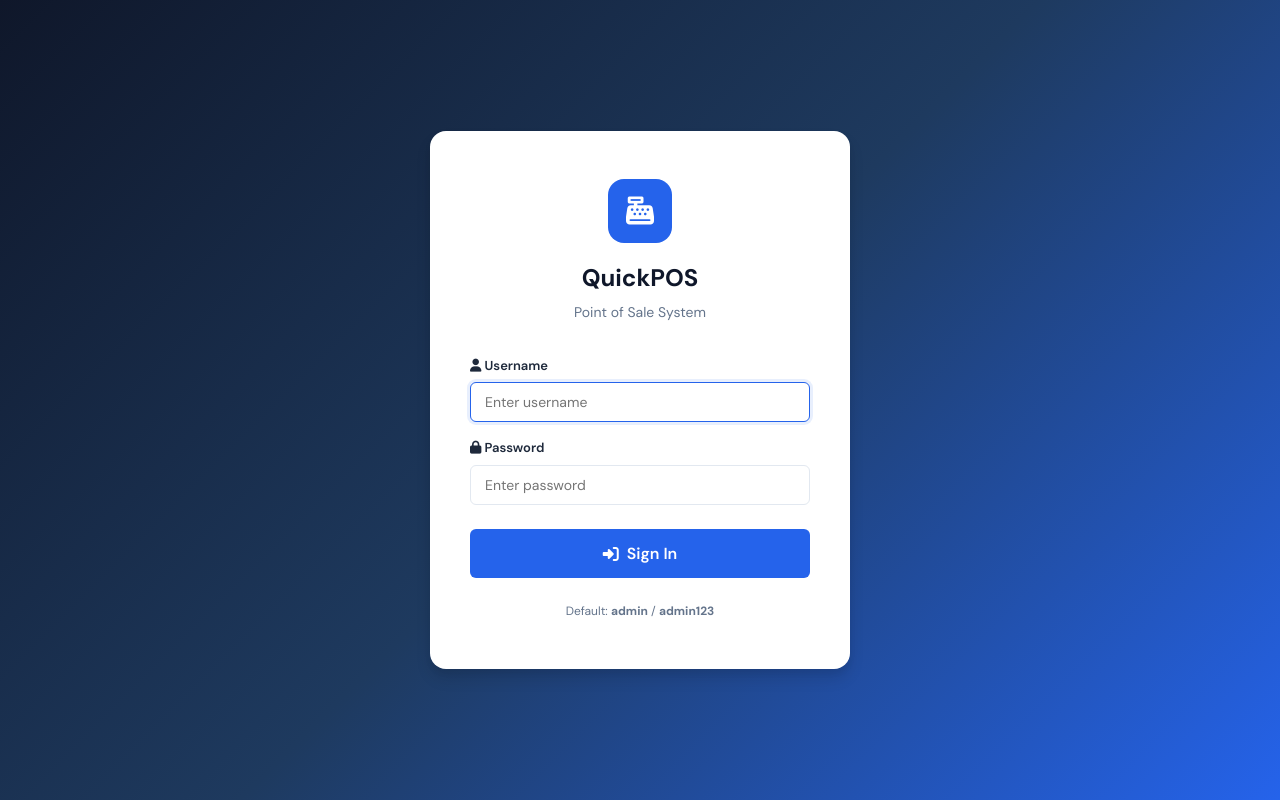
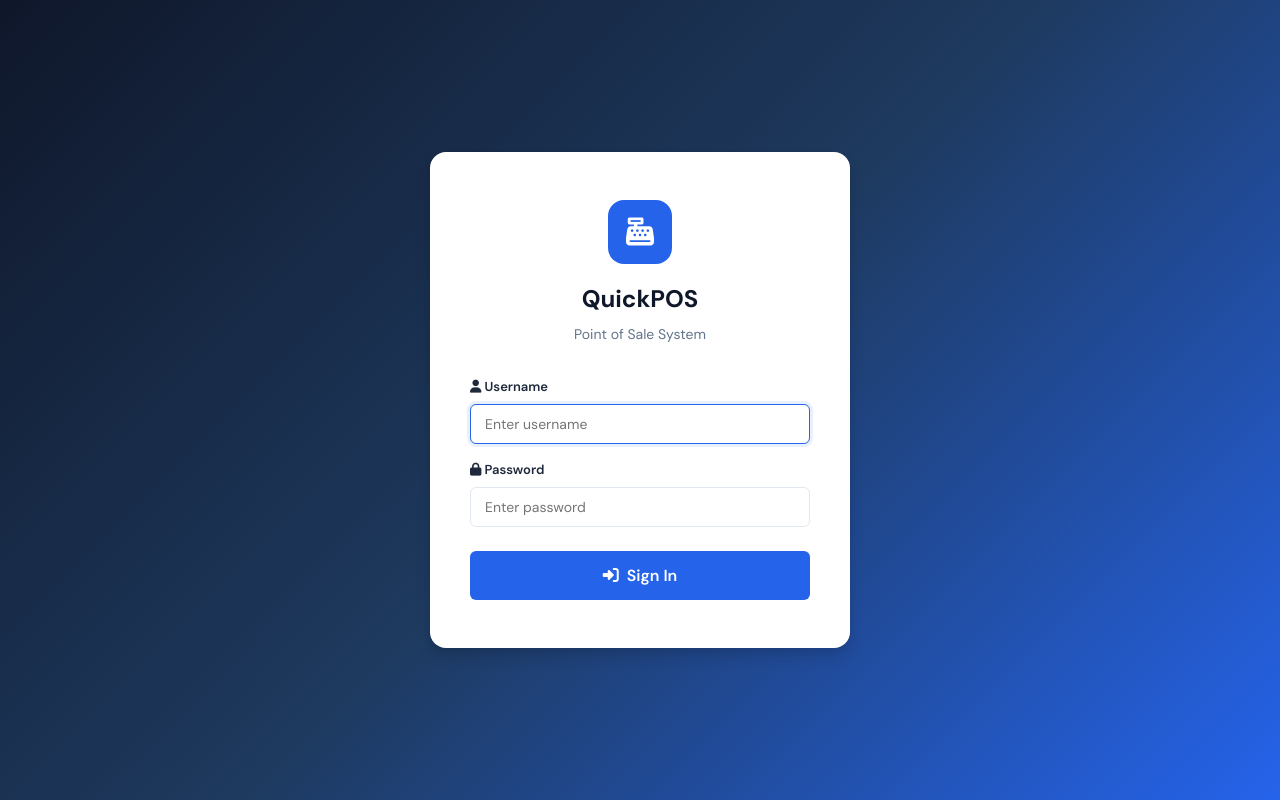
Before and after one commit to Addison-Sedudzi/quickpos, a Flask app: page /login in a window 1280 px wide. Run offline with Flask 3, Linux system fonts and the light colour scheme.

Commit message:
Remove default credentials hint from login page

```diff
--- a/templates/login.html
+++ b/templates/login.html
@@ -40,9 +40,6 @@
                 </button>
             </form>
 
-            <div style="text-align: center; margin-top: 24px; font-size: 12px; color: var(--text-light);">
-                <p>Default: <strong>admin</strong> / <strong>admin123</strong></p>
-            </div>
         </div>
     </div>
 </body>
```
